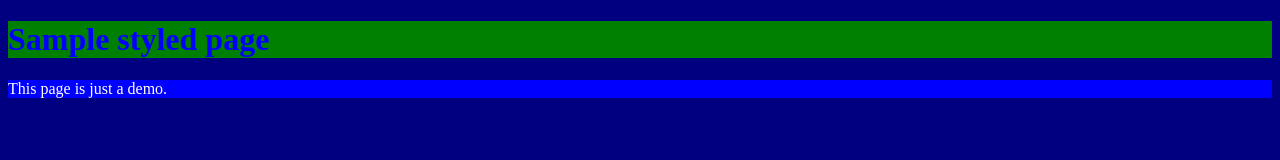
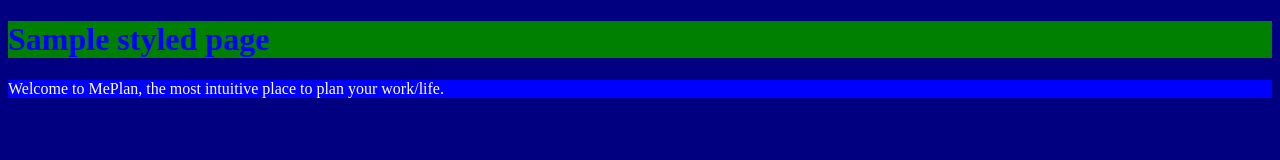
Before and after one commit to tnewcomb20/CS-HCI-Group8.github.io, a plain HTML site: page index.html in a window 1280 px wide. Drawn offline with Linux system fonts and the light colour scheme.

Commit message:
Update index.html

```diff
--- a/index.html
+++ b/index.html
@@ -1,7 +1,7 @@
 <!DOCTYPE html>
 <html lang="en">
  <head>
-  <title>Sample styled page</title>
+  <title>MePlan</title>
   <style>
    body { background: navy; }
    h1 { background: green; color: blue; font-weight: bold; }
@@ -10,6 +10,6 @@
  </head>
  <body>
   <h1>Sample styled page</h1>
-  <p>This page is just a demo.</p>
+  <p>Welcome to MePlan, the most intuitive place to plan your work/life.</p>
  </body>
 </html>
```
